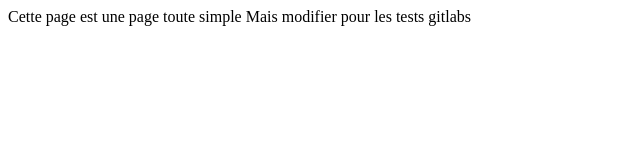
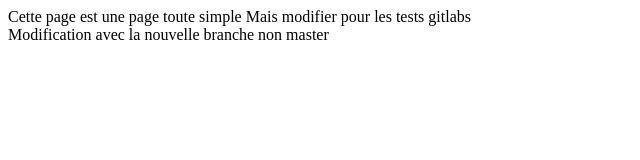
Before and after one commit to dn1359/premiertest, a plain HTML site: page index.html in a window 1280 px wide. Shown: the whole page, without its empty margins (0-640 px from the left). Drawn offline with Linux system fonts and the light colour scheme.

Commit message:
commit avec la nouvelle branch

```diff
--- a/index.html
+++ b/index.html
@@ -8,5 +8,7 @@
   page toute simple
 
   Mais modifier pour les tests gitlabs
+  <br>
+  Modification avec la nouvelle branche non master
   </body>
 </html>
```
